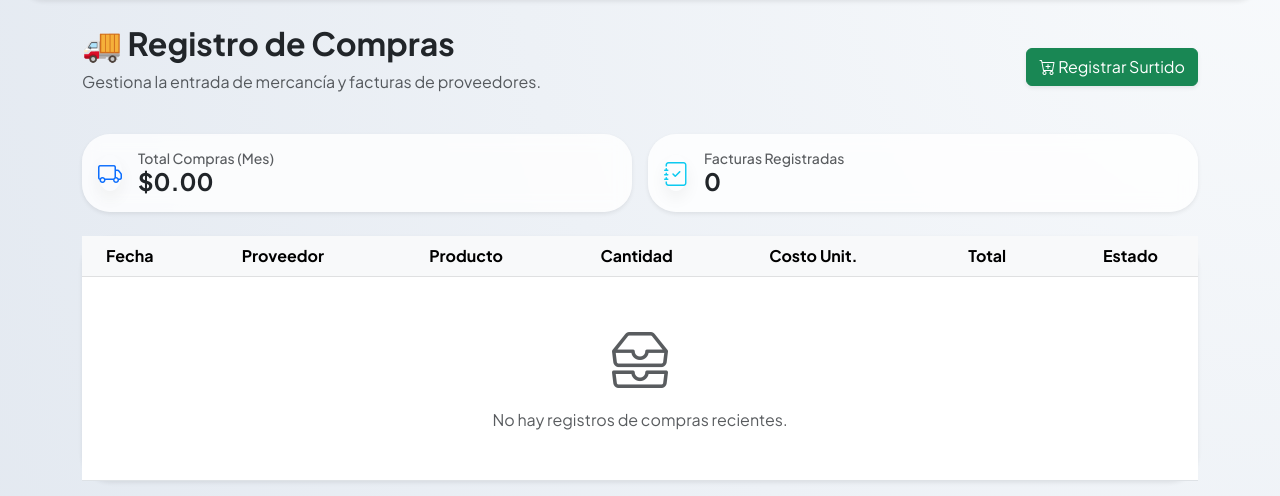
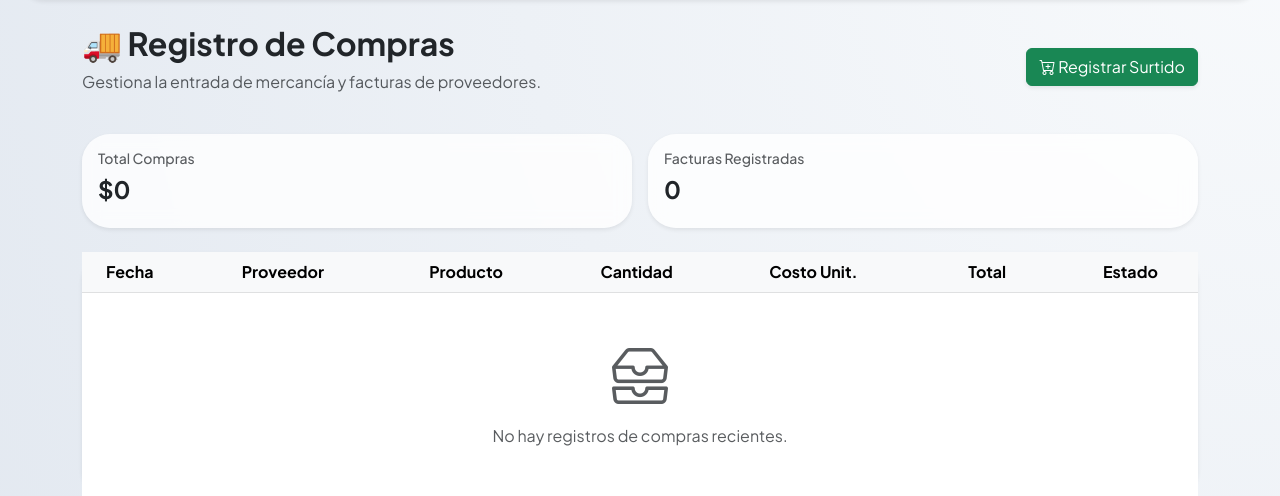
Before and after one commit to Victormanzou/ANDROID, a Flask app: page /compras in a window 1280 px wide. Shown: the part 78-574 px from the top of the page. Run offline with Flask 3, Linux system fonts and the light colour scheme.

Commit message:
Actualizar compras.html

```diff
--- a/templates/compras.html
+++ b/templates/compras.html
@@ -6,40 +6,30 @@
         <h2 class="fw-bold">🚚 Registro de Compras</h2>
         <p class="text-muted">Gestiona la entrada de mercancía y facturas de proveedores.</p>
     </div>
+
     <button class="btn btn-success shadow-sm" data-bs-toggle="modal" data-bs-target="#modalNuevaCompra">
         <i class="bi bi-cart-plus"></i> Registrar Surtido
     </button>
 </div>
 
+<!-- RESUMEN -->
 <div class="row g-3 mb-4">
     <div class="col-md-6">
         <div class="card border-0 shadow-sm p-3">
-            <div class="d-flex align-items-center">
-                <div class="icon-shape bg-soft-primary text-primary rounded-circle me-3">
-                    <i class="bi bi-truck fs-4"></i>
-                </div>
-                <div>
-                    <h6 class="mb-0 text-muted small">Total Compras (Mes)</h6>
-                    <h4 class="fw-bold mb-0">$0.00</h4>
-                </div>
-            </div>
+            <h6 class="text-muted small">Total Compras</h6>
+            <h4 class="fw-bold">${{ total_compras or 0 }}</h4>
         </div>
     </div>
+
     <div class="col-md-6">
         <div class="card border-0 shadow-sm p-3">
-            <div class="d-flex align-items-center">
-                <div class="icon-shape bg-soft-info text-info rounded-circle me-3">
-                    <i class="bi bi-journal-check fs-4"></i>
-                </div>
-                <div>
-                    <h6 class="mb-0 text-muted small">Facturas Registradas</h6>
-                    <h4 class="fw-bold mb-0">0</h4>
-                </div>
-            </div>
+            <h6 class="text-muted small">Facturas Registradas</h6>
+            <h4 class="fw-bold">{{ compras|length }}</h4>
         </div>
     </div>
 </div>
 
+<!-- TABLA -->
 <div class="card shadow-sm border-0">
     <div class="card-body p-0">
         <div class="table-responsive">
```
Also changed, not shown: other parts of templates/compras.html (+47 -6 lines).
